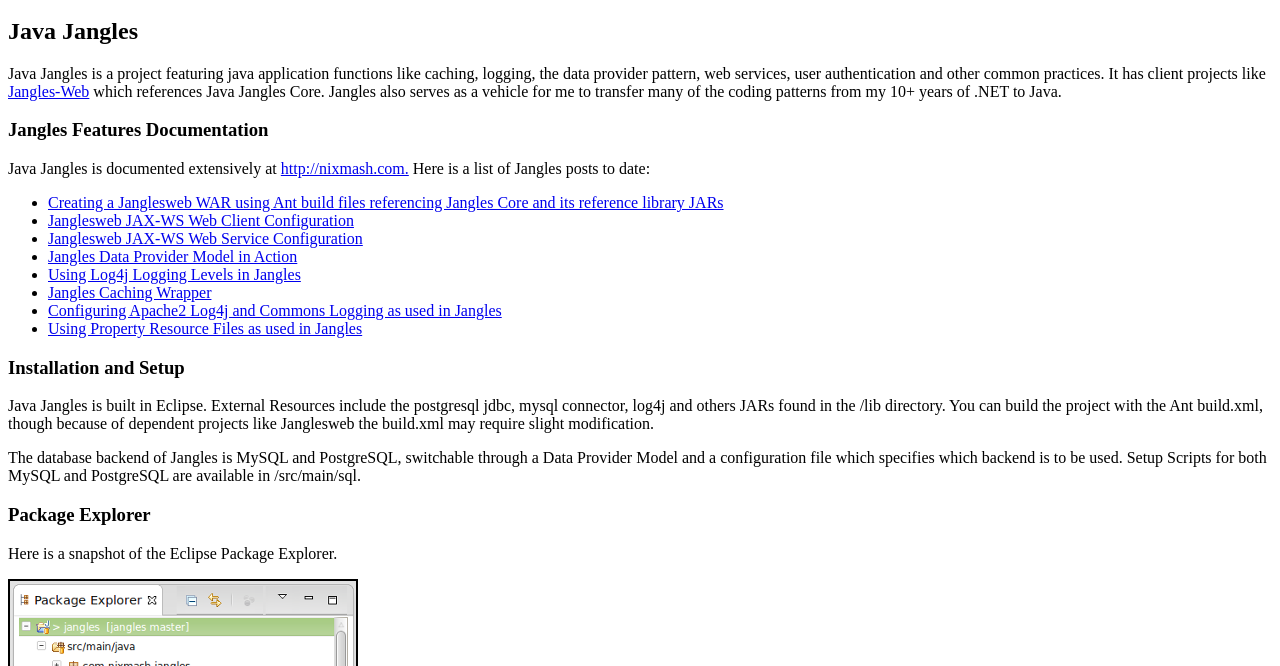
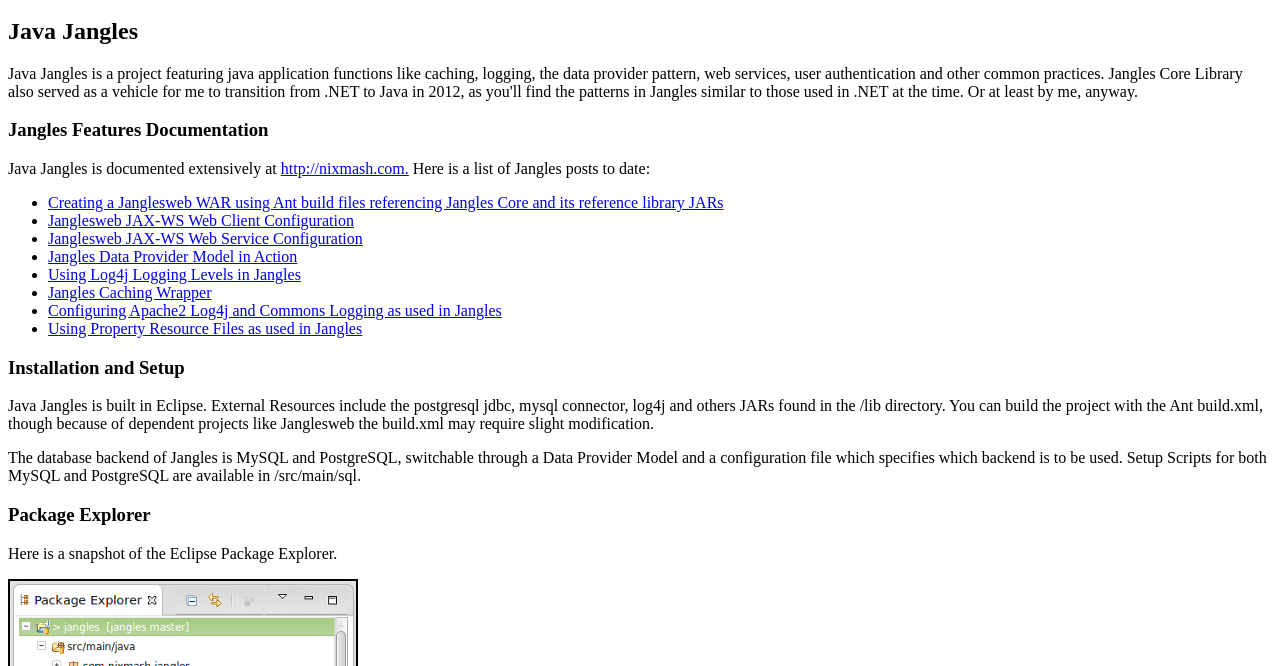
Before and after one commit to mintster/jangles, a plain HTML site: page index.html in a window 1280 px wide. Shown: the part 134-800 px from the top of the page. Drawn offline with Linux system fonts and the light colour scheme.

Commit message:
index.html update

```diff
--- a/index.html
+++ b/index.html
@@ -21,10 +21,10 @@
         Jangles</h1>
 
     <p>Java Jangles is a project featuring java application functions like caching, logging, the data provider pattern,
-        web services, user authentication and other common practices. It has client projects like <a
-                href="https://github.com/mintster/jangles-java-web">Jangles-Web</a> which references Java Jangles Core.
-        Jangles also serves as a vehicle for me to transfer many of the coding patterns from my 10+ years of .NET to
-        Java.</p>
+        web services, user authentication and other common practices. Jangles Core Library also served as a vehicle for
+        me to transition from .NET to Java in 2012, as you'll find the patterns in Jangles similar to those used in .NET
+        at the time. Or at least by me, anyway.
+    </p>
 
     <h3>
         <a id="jangles-features-documentation" class="anchor" href="#jangles-features-documentation" aria-hidden="true"><span
```
